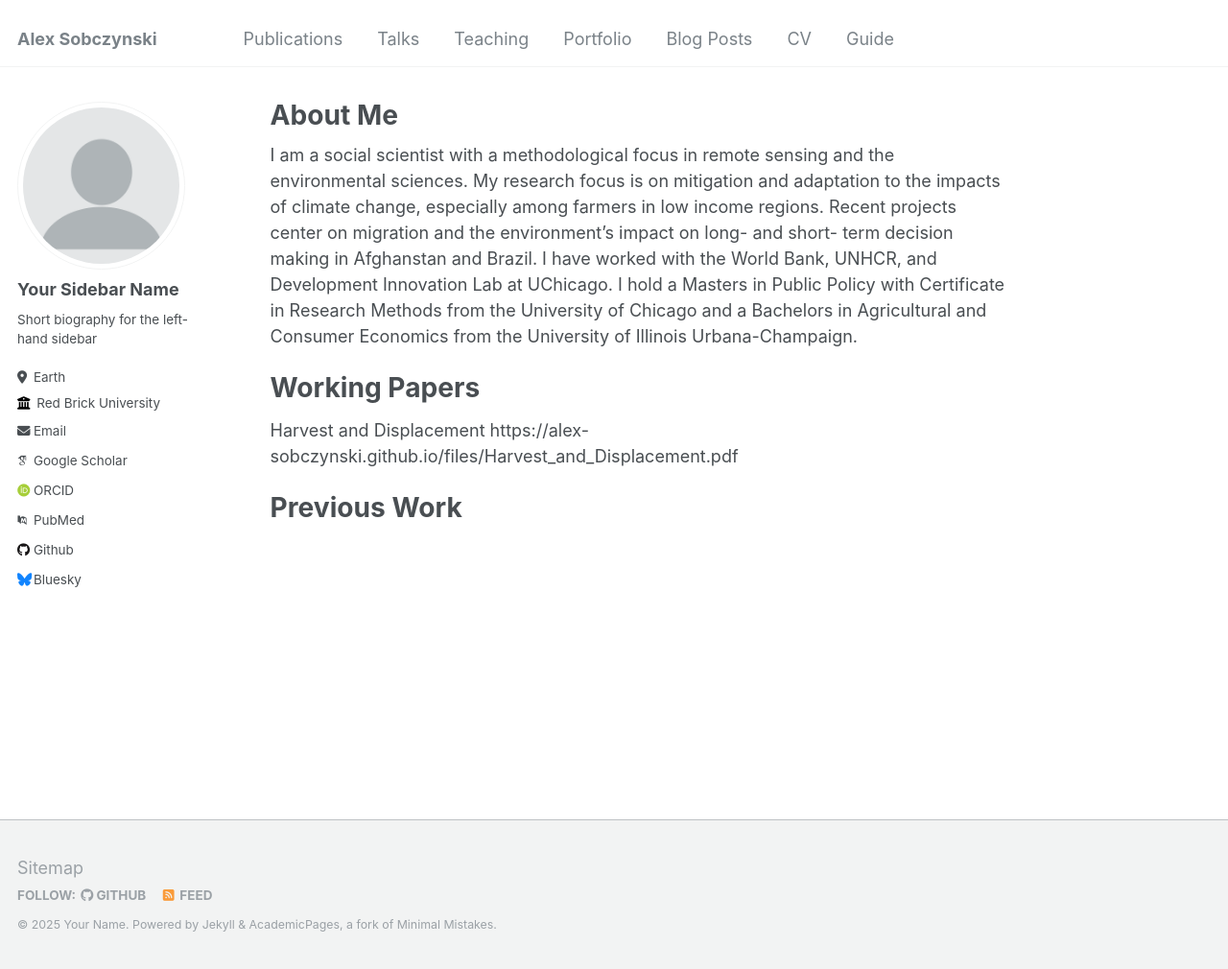
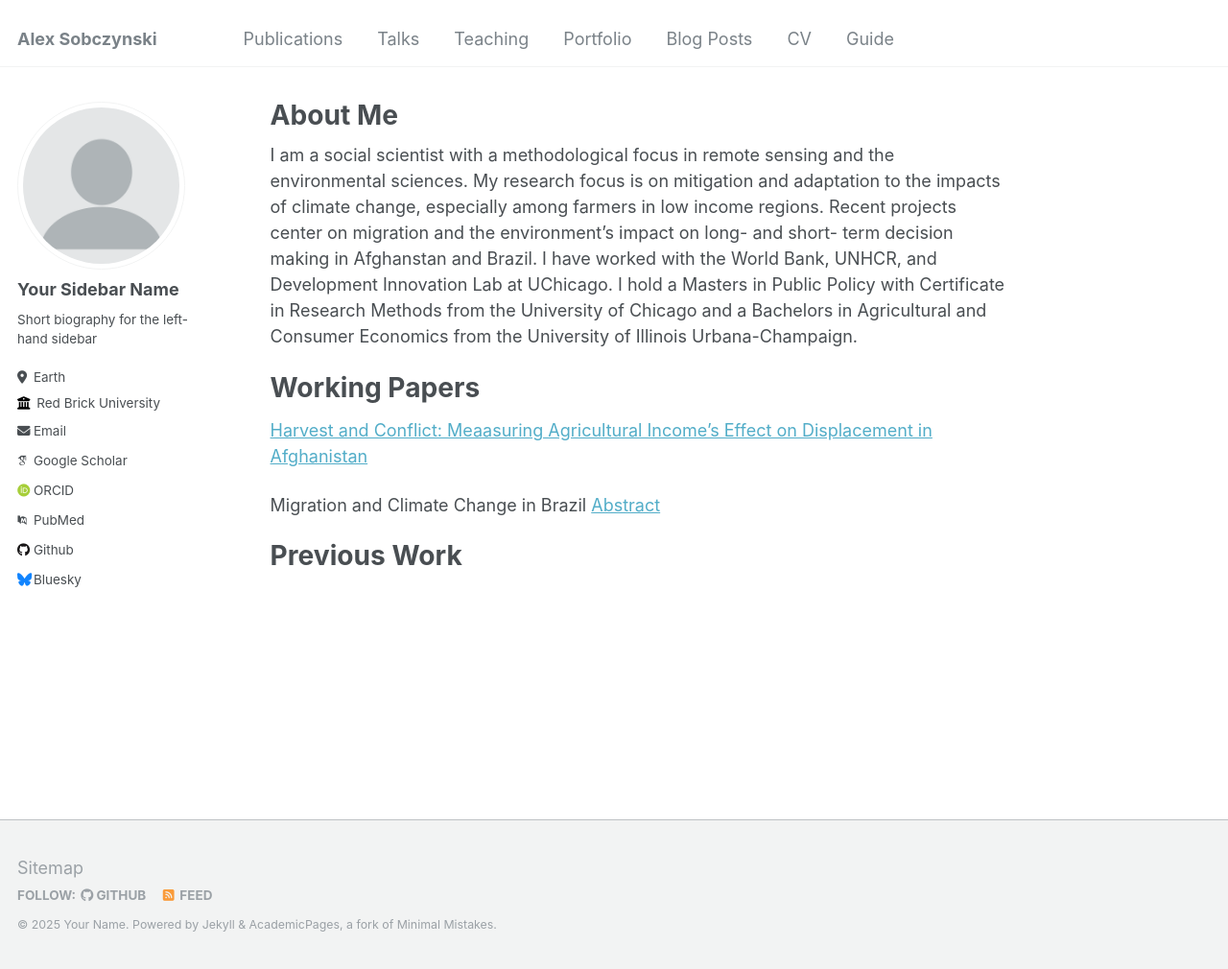
Before and after one commit to alex-sobczynski/alex-sobczynski.github.io, a Jekyll site: the page built from _pages/about.md, in a window 1280 px wide and 1010 px high. Shown: the whole window at 96% size. Built offline with Jekyll 4.4.1, drawn with Linux system fonts in a browser that asks for light colours; some web fonts are replaced.

Commit message:
Update about.md

```diff
--- a/_pages/about.md
+++ b/_pages/about.md
@@ -11,7 +11,9 @@ I am a social scientist with a methodological focus in remote sensing and the en
 
 Working Papers
 ======
-Harvest and Displacement https://alex-sobczynski.github.io/files/Harvest_and_Displacement.pdf
+[Harvest and Conflict: Meaasuring Agricultural Income's Effect on Displacement in Afghanistan](https://alex-sobczynski.github.io/files/Harvest_and_Displacement.pdf)
+
+Migration and Climate Change in Brazil [Abstract](https://alex-sobczynski.github.io/files/Migration_Abstract.pdf)
 
 Previous Work
 ======
```
